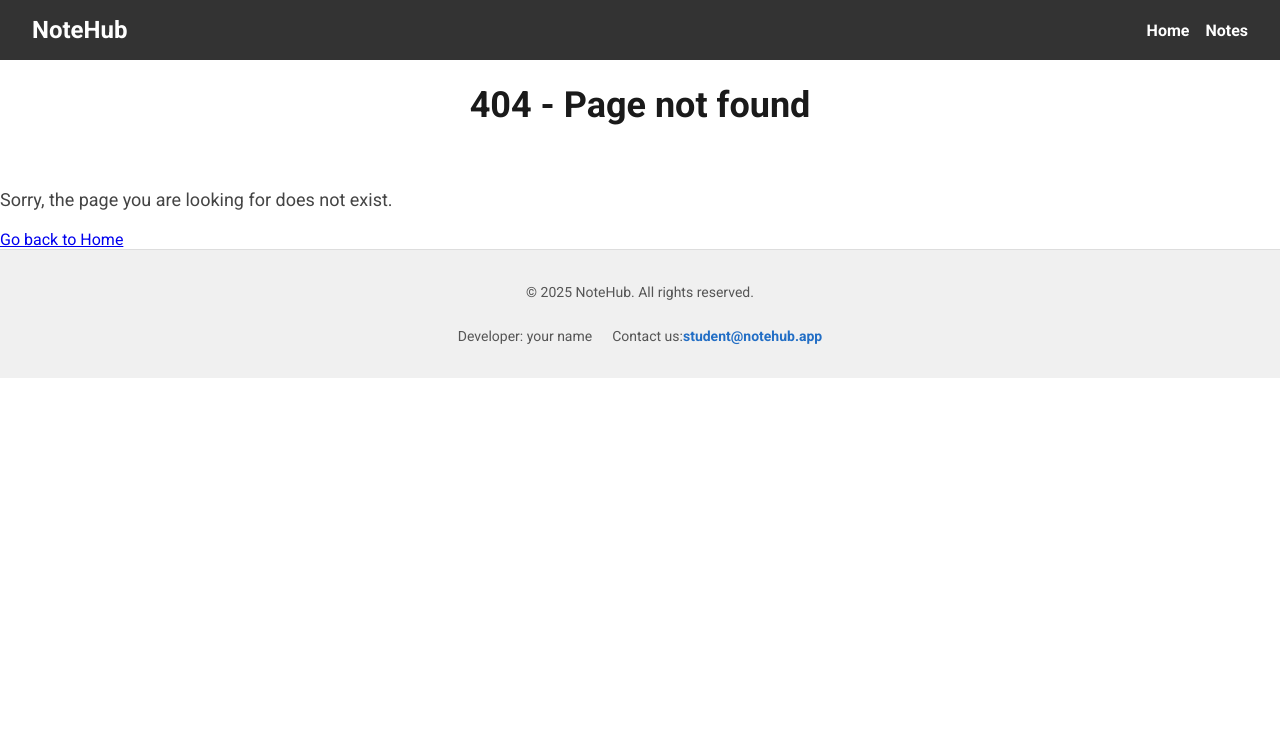
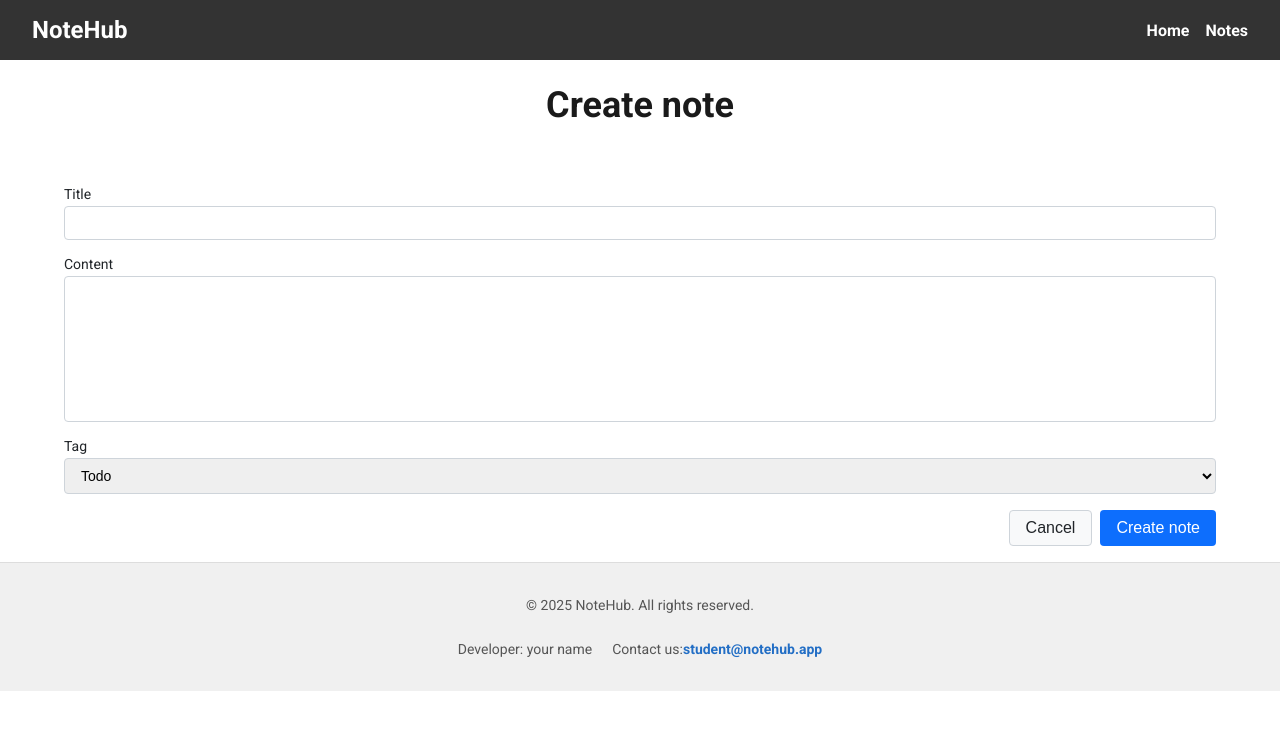
Before and after one commit to Victoria-art-creator/08-zustand, a Next.js app: page /notes/action/create in a window 1280 px wide. Before the commit this address had no page. Shown: the top 730 px of the page. Built offline with nearby package versions, Linux system fonts and the light colour scheme.

Commit message:
add files for creating note

```diff
--- /dev/null
+++ b/app/notes/action/create/page.tsx
@@ -0,0 +1,40 @@
+import type { Metadata } from 'next';
+import CreateNote from '@/components/CreateNote/CreateNote';
+
+// interface NewNote {
+//   title: string;
+//   content: string;
+//   tag: NoteTag;
+// }
+
+export const metadata: Metadata = {
+  title: 'NoteHub: Create note',
+  description: 'Create a new note in NoteHub to organize your ideas and tasks',
+  openGraph: {
+    title: 'NoteHub: Create note',
+    description:
+      'Create a new note in NoteHub to organize your ideas and tasks',
+    url: 'https://08-zustand-khaki-nine.vercel.app/notes/action/create',
+    images: [
+      {
+        url: 'https://ac.goit.global/fullstack/react/notehub-og-meta.jpg',
+        width: 1200,
+        height: 630,
+        alt: 'Create note',
+      },
+    ],
+  },
+};
+
+// export const CreateNotePage = async (newNote: NewNote): Promise<Note> => {
+//   const response = await axios.post<Note>('/notes', newNote, {
+//     headers: {
+//       Authorization: `Bearer ${process.env.NEXT_PUBLIC_NOTEHUB_TOKEN}`,
+//     },
+//   });
+//   return response.data;
+// };
+
+export default function CreateNotePage() {
+  return <CreateNote tags={[]} />;
+}
--- /dev/null
+++ b/components/CreateNote/CreateNote.module.css
@@ -0,0 +1,18 @@
+.main {
+  flex: 1;
+}
+
+.container {
+  width: 90%;
+  max-width: 1280px;
+  margin: 0px auto;
+  padding: 0 16px 16px;
+}
+
+.title {
+  font-size: 36px;
+  font-weight: 700;
+  color: #1a1a1a;
+  margin-bottom: 60px;
+  text-align: center;
+}
--- /dev/null
+++ b/components/CreateNote/CreateNote.tsx
@@ -0,0 +1,18 @@
+import NoteForm from '../NoteForm/NoteForm';
+import css from './CreateNote.module.css';
+import type { NoteTag } from '@/types/note';
+
+interface Props {
+  tags: NoteTag[];
+}
+
+export default function CreateNote({ tags }: Props) {
+  return (
+    <main className={css.main}>
+      <div className={css.container}>
+        <h1 className={css.title}>Create note</h1>
+        <NoteForm tags={tags} />
+      </div>
+    </main>
+  );
+}
--- a/components/NoteForm/NoteForm.tsx
+++ b/components/NoteForm/NoteForm.tsx
@@ -1,113 +1,190 @@
 'use client';
 
 import css from './NoteForm.module.css';
-import * as Yup from 'yup';
-import { ErrorMessage, Field, Form, Formik, type FormikHelpers } from 'formik';
-import { useMutation, useQueryClient } from '@tanstack/react-query';
-import { createNote } from '@/lib/api';
+// import * as Yup from 'yup';
+// import { ErrorMessage, Field, Form, Formik, type FormikHelpers } from 'formik';
+// import { useMutation, useQueryClient } from '@tanstack/react-query';
+
 import type { NoteTag } from '../../types/note';
+import { useRouter } from 'next/navigation';
+import axios from 'axios';
 import toast from 'react-hot-toast';
 
 interface NoteFormProps {
-  onClose: () => void;
+  tags: NoteTag[];
 }
 
-const NoteSchema = Yup.object().shape({
-  title: Yup.string()
-    .min(3, 'min 3')
-    .max(50, 'max 50')
-    .required('Title required'),
-  content: Yup.string().max(500, 'max 500'),
-  tag: Yup.string().required('Tag required'),
-});
+// const NoteSchema = Yup.object().shape({
+//   title: Yup.string()
+//     .min(3, 'min 3')
+//     .max(50, 'max 50')
+//     .required('Title required'),
+//   content: Yup.string().max(500, 'max 500'),
+//   tag: Yup.string().required('Tag required'),
+// });
 
-interface FormValues {
-  id: string;
-  title: string;
-  content: string;
-  tag: NoteTag;
+// interface FormValues {
+//   id: string;
+//   title: string;
+//   content: string;
+//   tag: NoteTag;
+// }
+
+// const initialValues: FormValues = {
+//   id: '',
+//   title: '',
+//   content: '',
+//   tag: 'Todo',
+// };
+
+export default function NoteForm({ tags }: NoteFormProps) {
+  const router = useRouter();
+
+  const handleSubmit = async (formData: FormData) => {
+    // const values = Object.fromEntries(formData);
+    // console.log(values);
+
+    const title = formData.get('title') as string;
+    const content = formData.get('content') as string;
+    const tag = formData.get('tag') as NoteTag;
+
+    if (!title || title.length < 3) {
+      toast.error('Title must be at least 3 characters');
+      return;
     }
 
-const initialValues: FormValues = {
-  id: '',
-  title: '',
-  content: '',
-  tag: 'Todo',
+    try {
+      await axios.post(
+        'https://notehub-public.goit.study/api/notes',
+        { title, content, tag },
+        {
+          headers: {
+            Authorization: `Bearer ${process.env.NEXT_PUBLIC_NOTEHUB_TOKEN}`,
+          },
+        },
+      );
+
+      toast.success('Note created');
+      router.push('/notes/filter/all');
+      router.refresh();
+    } catch {
+      toast.error('Failed to create note');
+    }
   };
 
-export default function NoteForm({ onClose }: NoteFormProps) {
-  const queryClient = useQueryClient();
-  const mutation = useMutation({
-    mutationFn: createNote,
-    onSuccess: () => {
-      queryClient.invalidateQueries({ queryKey: ['notes'] });
-      toast.success('post created!');
-      onClose();
-    },
-  });
+  // const handleCancel = () => {
+  //   router.push('/notes/filter/all');
+  // };
 
-  const handleSubmit = (
-    values: FormValues,
-    actions: FormikHelpers<FormValues>,
-  ) => {
-    mutation.mutate({
-      title: values.title,
-      content: values.content,
-      tag: values.tag,
-    });
-    actions.resetForm();
-  };
+  // const formAction = async (formData: FormData) => {
+  //   const title = formData.get('title') as string;
+  //   const content = formData.get('content') as string;
+  //   const tag = formData.get('tag') as NoteTag;
+
+  //   if (!title || title.length < 3) {
+  //     toast.error('Title must be at least 3 characters');
+  //     return;
+  //   }
+
+  //   try {
+  //     await createNote({ title, content, tag });
+  //     toast.success('Note created');
+
+  //     onClose();
+  //     router.push('/notes');
+  //     router.refresh();
+  //   } catch {
+  //     toast.error('Failed to create note');
+  //   }
+  // };
+
+  // const queryClient = useQueryClient();
+  // const mutation = useMutation({
+  //   mutationFn: createNote,
+  //   onSuccess: () => {
+  //     queryClient.invalidateQueries({ queryKey: ['notes'] });
+  //     toast.success('post created!');
+  //     onClose();
+  //   },
+  // });
+
+  // const handleSubmit = (
+  //   values: FormValues,
+  //   actions: FormikHelpers<FormValues>,
+  // ) => {
+  //   mutation.mutate({
+  //     title: values.title,
+  //     content: values.content,
+  //     tag: values.tag,
+  //   });
+  //   actions.resetForm();
+  // };
 
   return (
-    <Formik
-      initialValues={initialValues}
-      onSubmit={handleSubmit}
-      validationSchema={NoteSchema}
-    >
-      <Form className={css.form}>
+    // <Formik
+    //   initialValues={initialValues}
+    //   onSubmit={handleSubmit}
+    //   validationSchema={NoteSchema}
+    // >
+    <form className={css.form} action={handleSubmit}>
       <div className={css.formGroup}>
         <label htmlFor="title">Title</label>
-          <Field id="title" type="text" name="title" className={css.input} />
-          <ErrorMessage name="title" component="span" className={css.error} />
+        <input
+          id="title"
+          type="text"
+          name="title"
+          className={css.input}
+          required
+        />
+        {/* <ErrorMessage name="title" component="span" className={css.error} /> */}
       </div>
 
       <div className={css.formGroup}>
         <label htmlFor="content">Content</label>
-          <Field
+        <textarea
           id="content"
-            as="textarea"
           name="content"
           rows={8}
           className={css.textarea}
         />
-          <ErrorMessage name="content" component="span" className={css.error} />
+        {/* <ErrorMessage name="content" component="span" className={css.error} /> */}
       </div>
 
       <div className={css.formGroup}>
         <label htmlFor="tag">Tag</label>
-          <Field as="select" id="tag" name="tag" className={css.select}>
+        <select id="tag" name="tag" className={css.select} required>
+          {tags.map((tag) => (
+            <option key={tag} value={tag}>
+              {tag}
+            </option>
+          ))}
           <option value="Todo">Todo</option>
           <option value="Work">Work</option>
           <option value="Personal">Personal</option>
           <option value="Meeting">Meeting</option>
           <option value="Shopping">Shopping</option>
-          </Field>
-          <ErrorMessage name="tag" component="span" className={css.error} />
+        </select>
+        {/* <ErrorMessage name="tag" component="span" className={css.error} /> */}
       </div>
 
       <div className={css.actions}>
-          <button type="button" className={css.cancelButton} onClick={onClose}>
+        <button
+          type="button"
+          className={css.cancelButton}
+          onClick={() => router.back()}
+        >
           Cancel
         </button>
+
         <button
           type="submit"
           className={css.submitButton}
-            disabled={mutation.isPending}
+          // disabled={mutation.isPending}
         >
           Create note
         </button>
       </div>
-      </Form>
-    </Formik>
+    </form>
+    // </Formik>
   );
 }
```
Also changed, not shown: app/notes/filter/[...slug]/Notes.client.tsx (+14 -10 lines), lib/api.ts (+14 -14 lines). Lines whose indentation alone changed are shown as unchanged.
